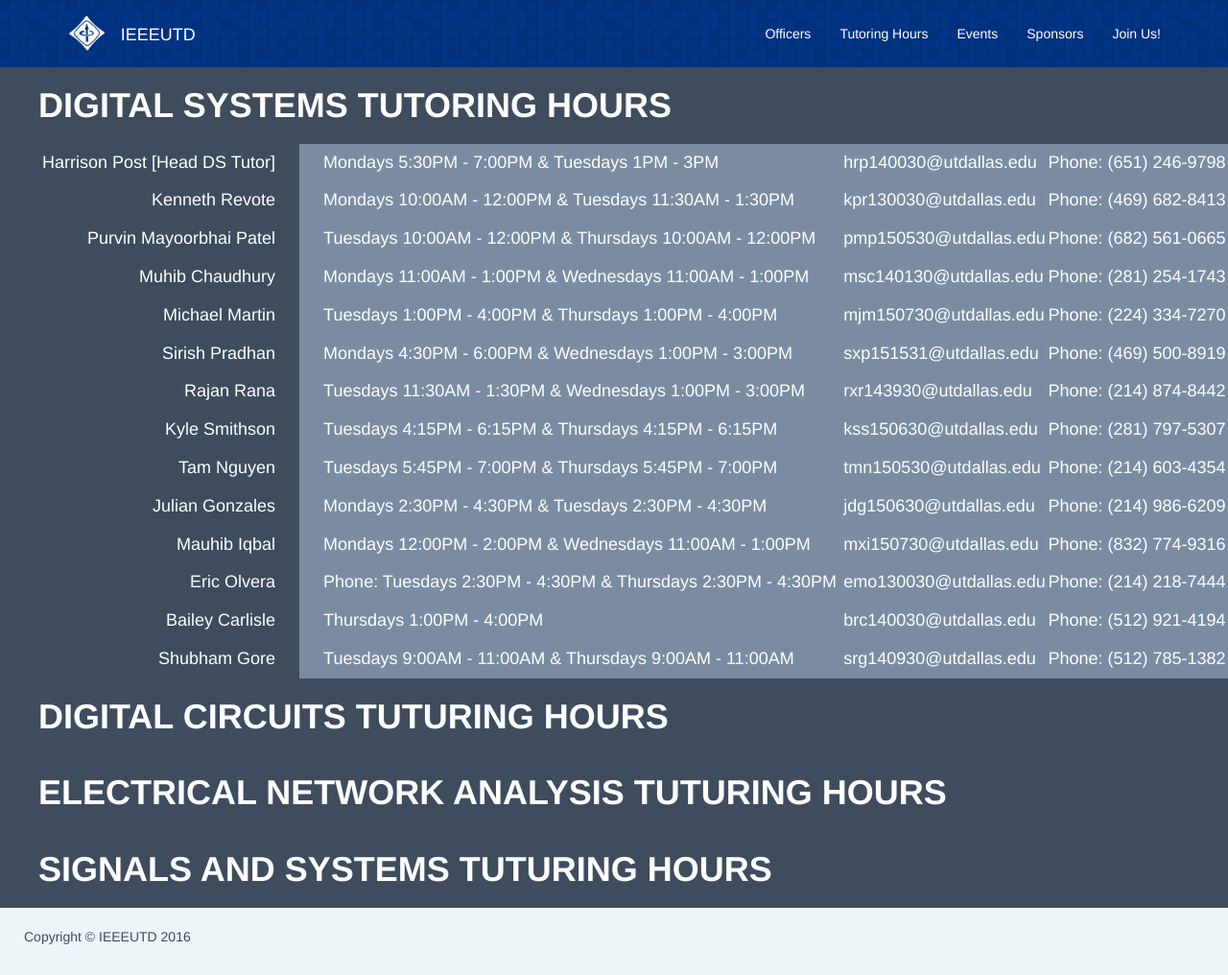
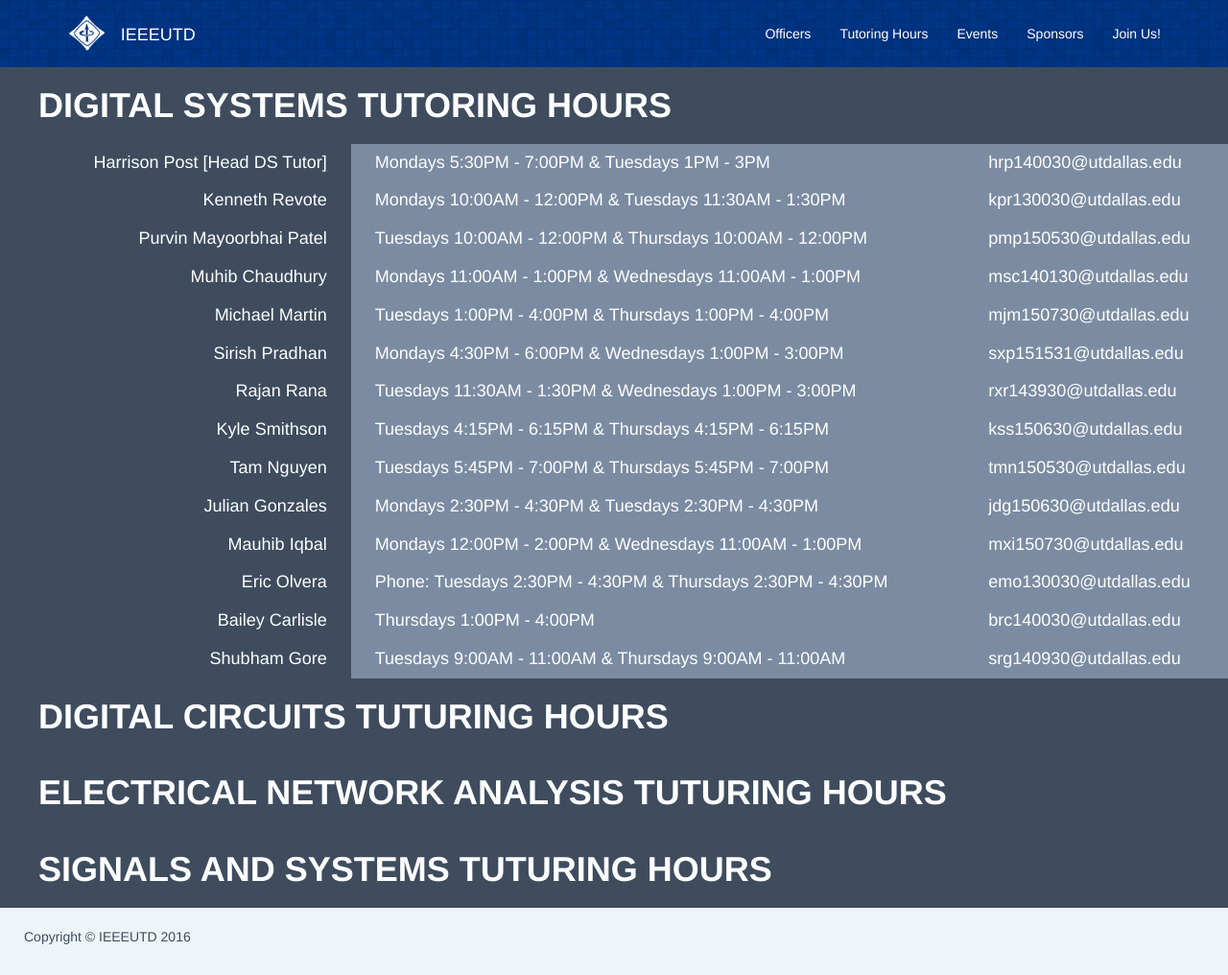
Before and after one commit to IEEEUTD/IEEEUTD.github.io, a Jekyll site: the page Tutoring_Hours.html, which Jekyll copies as it is, in a window 1280 px wide and 1016 px high. Shown: the whole window at 96% size. Built offline with Jekyll 4.4.1, drawn with Linux system fonts in a browser that asks for light colours.

Commit message:
took out phone numbers

```diff
--- a/Tutoring_Hours.html
+++ b/Tutoring_Hours.html
@@ -86,85 +86,71 @@
                             <th class="tablecolor1"><h4>Harrison Post [Head DS Tutor]   </h4></th>
                             <th class="tablecolor2"><h4>Mondays 5:30PM - 7:00PM & Tuesdays 1PM - 3PM</h4></th>
                             <th class="tablecolor3"><h4>hrp140030@utdallas.edu</h4></th>
-                            <th class="tablecolor3"><h4>Phone: (651) 246-9798</h4></th>
                         </tr>
                         <tr>
                             <th class="tablecolor1"><h4>Kenneth Revote</h4></th>
                             <th class="tablecolor2"><h4>Mondays 10:00AM - 12:00PM & Tuesdays 11:30AM - 1:30PM</h4></th>
                             <th class="tablecolor3"><h4>kpr130030@utdallas.edu</h4></th>
-                            <th class="tablecolor3"><h4>Phone: (469) 682-8413</h4></th>
                         </tr>
                         <tr>
                             <th class="tablecolor1"><h4>Purvin Mayoorbhai Patel</h4></th>
                             <th class="tablecolor2"><h4>Tuesdays 10:00AM - 12:00PM & Thursdays 10:00AM - 12:00PM</h4></th>
                             <th class="tablecolor3"><h4>pmp150530@utdallas.edu</h4></th>
-                            <th class="tablecolor3"><h4>Phone: (682) 561-0665</h4></th>
                         </tr>
                         <tr>
                             <th class="tablecolor1"><h4>Muhib Chaudhury</h4></th>
                             <th class="tablecolor2"><h4>Mondays 11:00AM - 1:00PM & Wednesdays 11:00AM - 1:00PM</h4></th>
                             <th class="tablecolor3"><h4>msc140130@utdallas.edu</h4></th>
-                            <th class="tablecolor3"><h4>Phone: (281) 254-1743</h4></th>
                         </tr>
                         <tr>
                             <th class="tablecolor1"><h4>Michael Martin</h4></th>
                             <th class="tablecolor2"><h4>Tuesdays 1:00PM - 4:00PM & Thursdays 1:00PM - 4:00PM</h4></th>
                             <th class="tablecolor3"><h4>mjm150730@utdallas.edu</h4></th>
-                            <th class="tablecolor3"><h4>Phone: (224) 334-7270</h4></th>
                         </tr>
                         <tr>
                             <th class="tablecolor1"><h4>Sirish Pradhan</h4></th>
                             <th class="tablecolor2"><h4>Mondays 4:30PM - 6:00PM & Wednesdays 1:00PM - 3:00PM</h4></th>
                             <th class="tablecolor3"><h4>sxp151531@utdallas.edu</h4></th>
-                            <th class="tablecolor3"><h4>Phone: (469) 500-8919</h4></th>
                         </tr>
                         <tr>
                             <th class="tablecolor1"><h4>Rajan Rana</h4></th>
                             <th class="tablecolor2"><h4>Tuesdays 11:30AM - 1:30PM & Wednesdays 1:00PM - 3:00PM</h4></th>
                             <th class="tablecolor3"><h4>rxr143930@utdallas.edu</h4></th>
-                            <th class="tablecolor3"><h4>Phone: (214) 874-8442</h4></th>
                         </tr>
                         <tr>
                             <th class="tablecolor1"><h4>Kyle Smithson</h4></th>
                             <th class="tablecolor2"><h4>Tuesdays 4:15PM - 6:15PM & Thursdays 4:15PM - 6:15PM</h4></th>
                             <th class="tablecolor3"><h4>kss150630@utdallas.edu</h4></th>
-                            <th class="tablecolor3"><h4>Phone: (281) 797-5307</h4></th>
                         </tr>
                         <tr>
                             <th class="tablecolor1"><h4>Tam Nguyen</h4></th>
                             <th class="tablecolor2"><h4>Tuesdays 5:45PM - 7:00PM & Thursdays 5:45PM - 7:00PM</h4></th>
                             <th class="tablecolor3"><h4>tmn150530@utdallas.edu</h4></th>
-                            <th class="tablecolor3"><h4>Phone: (214) 603-4354</h4></th>
                         </tr>
                         <tr>
                             <th class="tablecolor1"><h4>Julian Gonzales</h4></th>
                             <th class="tablecolor2"><h4>Mondays 2:30PM - 4:30PM & Tuesdays 2:30PM - 4:30PM</h4></th>
                             <th class="tablecolor3"><h4>jdg150630@utdallas.edu</h4></th>
-                            <th class="tablecolor3"><h4>Phone: (214) 986-6209</h4></th>
                         </tr>
                         <tr>
                             <th class="tablecolor1"><h4>Mauhib Iqbal</h4></th>
                             <th class="tablecolor2"><h4>Mondays 12:00PM - 2:00PM & Wednesdays 11:00AM - 1:00PM</h4></th>
                             <th class="tablecolor3"><h4>mxi150730@utdallas.edu</h4></th>
-                            <th class="tablecolor3"><h4>Phone: (832) 774-9316</h4></th>
                         </tr>
                         <tr>
                             <th class="tablecolor1"><h4>Eric Olvera</h4></th>
                             <th class="tablecolor2"><h4>Phone: Tuesdays 2:30PM - 4:30PM & Thursdays 2:30PM - 4:30PM</h4></th>
                             <th class="tablecolor3"><h4>emo130030@utdallas.edu</h4></th>
-                            <th class="tablecolor3"><h4>Phone: (214) 218-7444</h4></th>
                         </tr>
                         <tr>
                             <th class="tablecolor1"><h4>Bailey Carlisle</h4></th>
                             <th class="tablecolor2"><h4>Thursdays 1:00PM - 4:00PM</h4></th>
                             <th class="tablecolor3"><h4>brc140030@utdallas.edu</h4></th>
-                            <th class="tablecolor3"><h4>Phone: (512) 921-4194</h4></th>
                         </tr>
                         <tr>
                             <th class="tablecolor1"><h4>Shubham Gore</h4></th>
                             <th class="tablecolor2"><h4>Tuesdays 9:00AM - 11:00AM & Thursdays 9:00AM - 11:00AM</h4></th>
                             <th class="tablecolor3"><h4>srg140930@utdallas.edu</h4></th>
-                            <th class="tablecolor3"><h4>Phone: (512) 785-1382</h4></th>
                         </tr>
                     </table>
                 </div>
```
